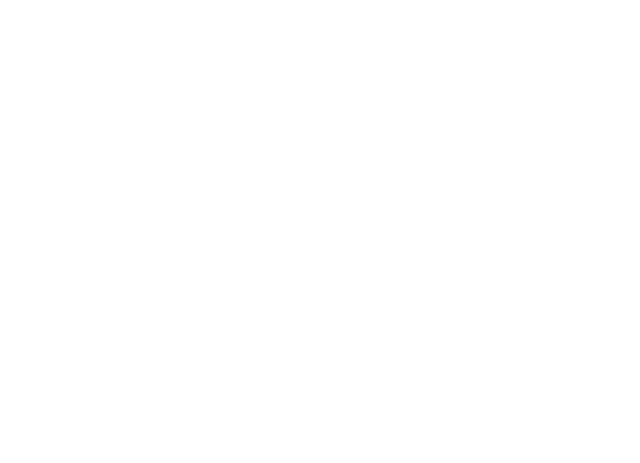
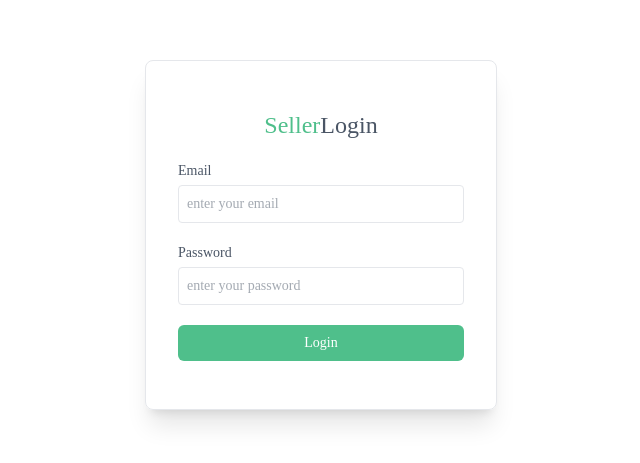
Before and after one commit to fatima-n09/GreenCart, a React (Vite) app: page /seller in a window 1280 px wide. Before the commit this address had no page. Shown: the part 165-628 px from the top of the page, without its empty margins (319-959 px from the left). Built offline with nearby package versions, Linux system fonts and the light colour scheme.

Commit message:
Sellerlogin page

```diff
--- a/src/App.jsx
+++ b/src/App.jsx
@@ -1,39 +1,45 @@
-import { Route, Routes, useLocation } from 'react-router-dom'
-import Navbar from './components/Navbar'
-import Home from './pages/Home'
-import {Toaster} from 'react-hot-toast'
-import Footer from './components/Footer'
-import { useAppContext } from './context/AppContext'
-import Login from './components/Login'
-import AllProducts from './pages/AllProducts'
-import ProductCategory from './pages/ProductCategory'
-import ProductDetails from './pages/ProductDetails'
-import Cart from './pages/Cart'
-import AddAddress from './pages/AddAddress'
-import MyOrders from './pages/MyOrders'
+import { Route, Routes, useLocation } from "react-router-dom";
+import Navbar from "./components/Navbar";
+import Home from "./pages/Home";
+import { Toaster } from "react-hot-toast";
+import Footer from "./components/Footer";
+import { useAppContext } from "./context/AppContext";
+import Login from "./components/Login";
+import AllProducts from "./pages/AllProducts";
+import ProductCategory from "./pages/ProductCategory";
+import ProductDetails from "./pages/ProductDetails";
+import Cart from "./pages/Cart";
+import AddAddress from "./pages/AddAddress";
+import MyOrders from "./pages/MyOrders";
+import SellerLogin from "./components/Seller/SellerLogin";
 const App = () => {
-  const isSellerPath = useLocation().pathname.includes('seller')
-  const{showUserLogin} = useAppContext();
+  const isSellerPath = useLocation().pathname.includes("seller");
+  const { showUserLogin, isSeller } = useAppContext();
   return (
     <div>
-      {isSellerPath ? null: <Navbar/>}
-      {showUserLogin ? <Login/> : null}
-      <Toaster/>
-      <div className={`${isSellerPath ? "" : "px-6 md:px-16 lg:px-24 xl:px-32"}`}>
+      {isSellerPath ? null : <Navbar />}
+      {showUserLogin ? <Login /> : null}
+      <Toaster />
+      <div
+        className={`${isSellerPath ? "" : "px-6 md:px-16 lg:px-24 xl:px-32"}`}
+      >
         <Routes>
-          <Route path='/' element={<Home/>}/>
-          <Route path='/products' element={<AllProducts/>}/>
-          <Route path='/products/:category' element={<ProductCategory/>}/>
-          <Route path='/products/:category/:id' element={<ProductDetails/>}/>
-          <Route path='/cart' element={<Cart/>}/>
-          <Route path='/add-address' element={<AddAddress/>}/>
-          <Route path='/my-orders' element={<MyOrders/>}/>
-
+          <Route path="/" element={<Home />} />
+          <Route path="/products" element={<AllProducts />} />
+          <Route path="/products/:category" element={<ProductCategory />} />
+          <Route path="/products/:category/:id" element={<ProductDetails />} />
+          <Route path="/cart" element={<Cart />} />
+          <Route path="/add-address" element={<AddAddress />} />
+          <Route path="/my-orders" element={<MyOrders />} />
+          <Route
+            path="/seller"
+            element={isSeller ? null : <SellerLogin />}
+          ></Route>
         </Routes>
       </div>
-      {!isSellerPath && <Footer/>}
+      {!isSellerPath && <Footer />}
     </div>
-  )
-}
+  );
+};
 
-export default App
+export default App;
--- /dev/null
+++ b/src/components/Seller/SellerLogin.jsx
@@ -0,0 +1,59 @@
+import React, { useEffect, useState } from "react";
+import { useAppContext } from "../../context/AppContext";
+
+const SellerLogin = () => {
+  const { isSeller, setIsSeller, navigate } = useAppContext();
+  const [email, setEmail] = useState("");
+  const [password, setPassword] = useState("");
+
+  const onSubmitHandler = async (event) => {
+    event.preventDefault();
+    setIsSeller(true);
+  };
+  useEffect(() => {
+    if (isSeller) {
+      navigate("/seller");
+    }
+  }, [isSeller]);
+  return (
+    !isSeller && (
+      <form
+        onSubmit={onSubmitHandler}
+        className="min-h-screen flex items-center text-sm text-gray-600"
+      >
+        <div className="flex flex-col gap-5 m-auto items-start p-8 py-12 min-w-80 sm:min-w-88 rounded-lg shadow-xl border border-gray-200">
+          <p className="text-2xl font-medium m-auto">
+            <span className="text-primary"> Seller</span>Login
+          </p>
+          <div className="w-full">
+            <p>Email</p>
+            <input
+              onChange={(e) => setEmail(e.target.value)}
+              value={email}
+              type="email"
+              placeholder="enter your email"
+              className="border border-gray-200 rounded w-full p-2 mt-1 outline-primary"
+              required
+            />
+          </div>
+          <div className="w-full">
+            <p>Password</p>
+            <input
+              onChange={(e) => setPassword(e.target.value)}
+              value={password}
+              type="password"
+              placeholder="enter your password"
+              className="border border-gray-200 rounded w-full p-2 mt-1 outline-primary"
+              required
+            />
+          </div>
+          <button className="bg-primary text-white w-full py-2 rounded-md cursor-pointer">
+            Login
+          </button>
+        </div>
+      </form>
+    )
+  );
+};
+
+export default SellerLogin;
```
